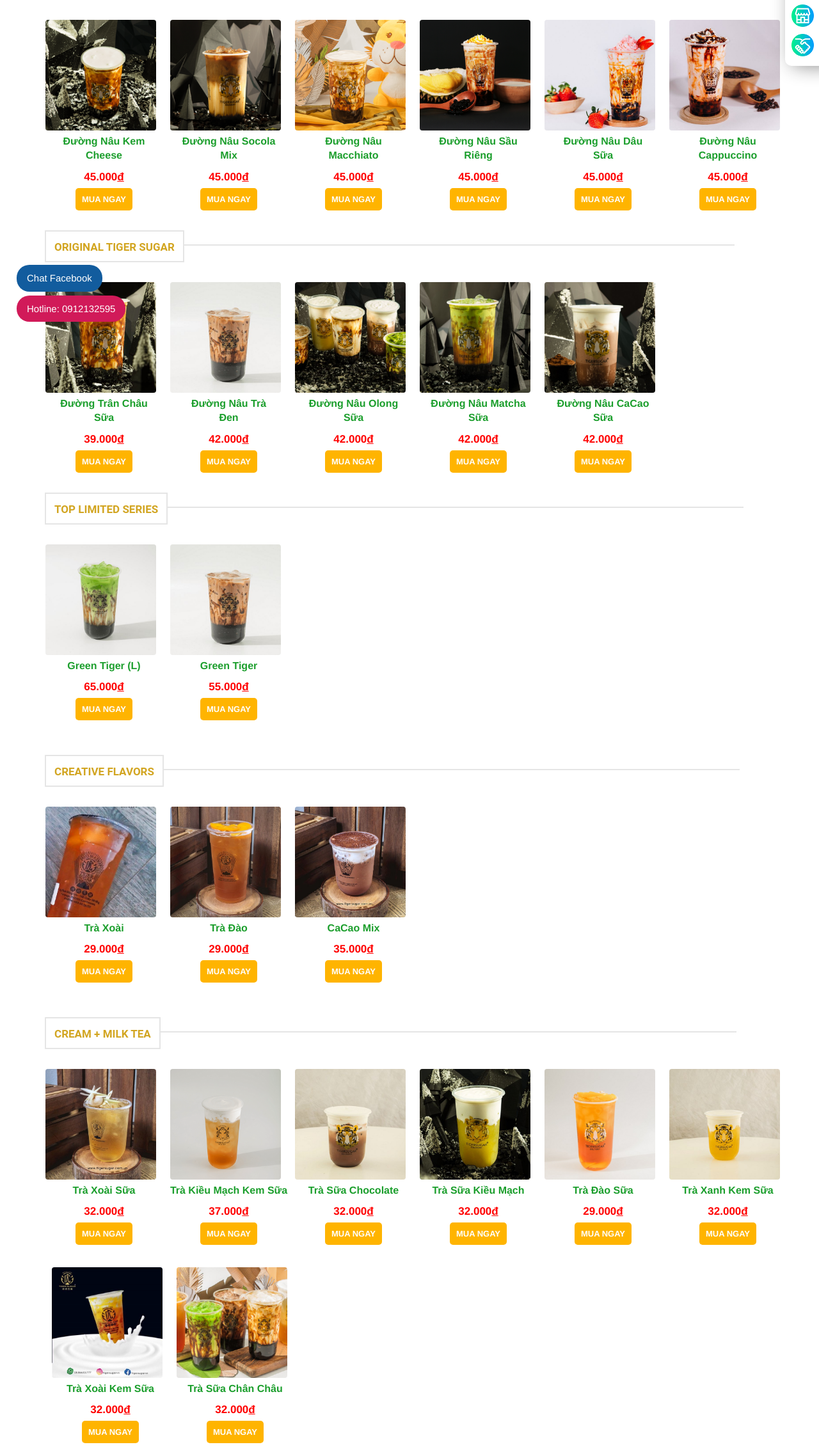
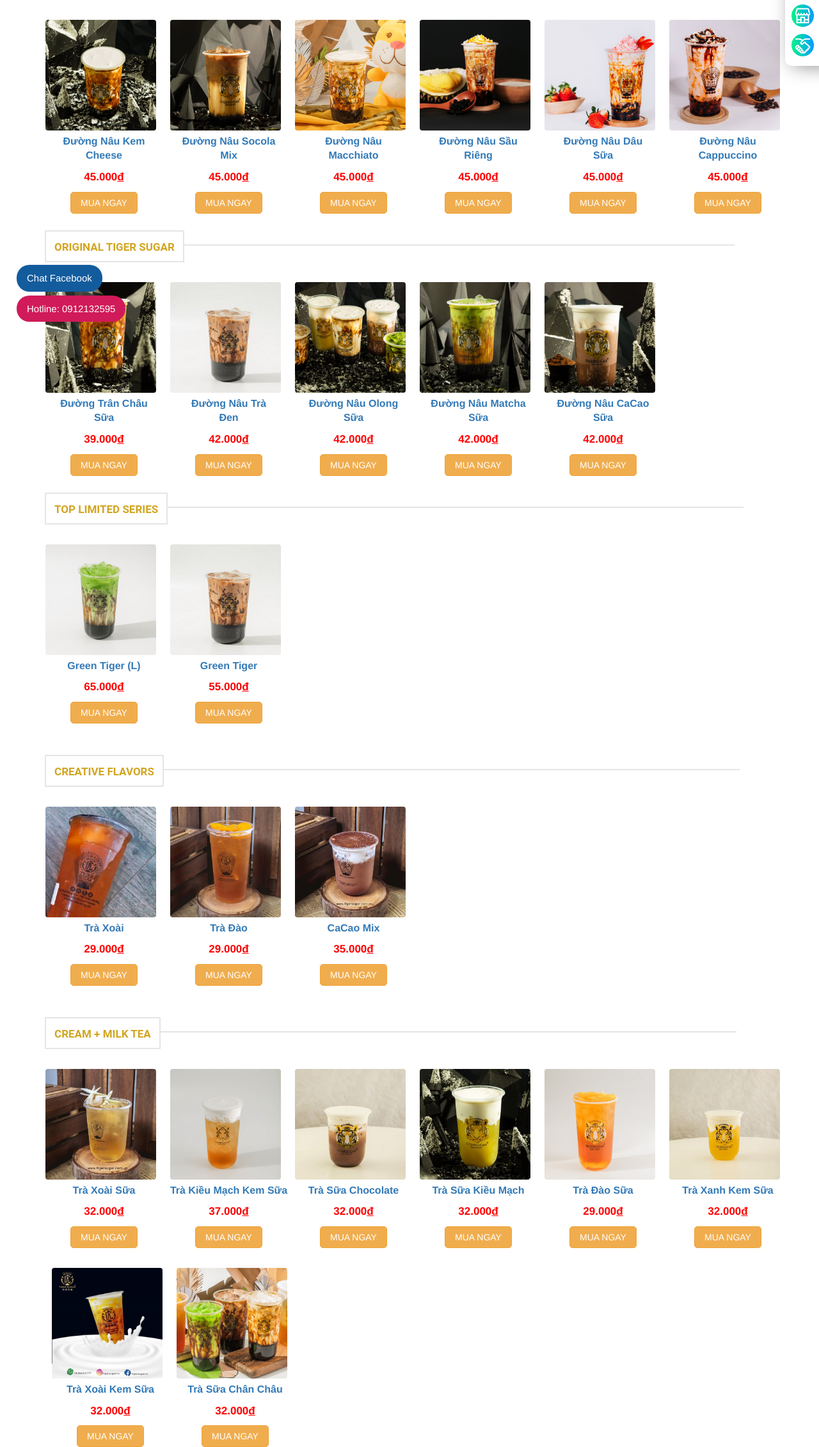
Before and after one commit to saomocmedia/the-avengers, a PHP site: page /view/menu.html in a window 1280 px wide. Shown: the part 251-2513 px from the top of the page at 64% size. Run offline with PHP 8.4, Linux system fonts and the light colour scheme; some web fonts are replaced.

Commit message:
duchiepp

```diff
--- a/css/style.css
+++ b/css/style.css
@@ -179,6 +179,7 @@
 }
 .mouse1, .mouse2, .mouse3, .mouse4, .mouse5, .mouse6{
     float: left;
+    text-align: center;
 }
 .mouse2, .mouse3, .mouse4, .mouse5, .mouse6{
     padding-left: 10px;
@@ -187,25 +188,22 @@
     float: left;
     padding-top: 30px;
     padding-left: 10px;
+    text-align: center;
 }
-figcaption{
+.pen1 figcaption, .pen2 figcaption, .pen3 figcaption, .pen4 figcaption, .pen5 figcaption{
     text-align: center;
     font-size: 16px;
     padding-top: 5px;
     font-weight: bold;
 }
+figure a:hover{
+    text-decoration: none;
+    color: goldenrod;
+}
 #price{
     color: #ff0000;
     font-weight: bold;
     font-size: 17px;
-}
-c.buttom{
-    font-size: 13px;
-    color: white;
-    background-color: #ffb400;
-    padding: 10px 10px;
-    border-radius: 5px;
-    text-transform: uppercase;
 }
 .pen2{
     max-width: 1170px;
@@ -238,6 +236,12 @@
     max-width: 1170px;
     height: 410px;
     padding-top: 30px;
+}
+.mouse .btn{
+    text-transform: uppercase;
+    border-radius: 5px;
+    padding-left: 15px;
+    padding-right: 15px;
 }
 .container .khoi{
     max-width: 175px;
@@ -331,6 +335,7 @@
 }
 .contactright a:hover{
     color: dodgerblue;
+    text-decoration: none;
 }
 .contactright:hover{
     right: 0;
--- a/view/menu.html
+++ b/view/menu.html
@@ -38,213 +38,285 @@
         <div class="container">
             <div class="pen1">
                 <div class="headerpen1">
-                    <a class="hinh">mix tiger sugar</a>
+                    <a class="hinh" style="text-decoration: none">mix tiger sugar</a>
                     <b></b>
                 </div>
                 <div class="mouse">
                     <div class="mouse1">
                         <figure>
                             <a href="sanpham.html" target="_blank"><div class="khoi"><img src="../images/duong-nau-kem-500x500.png"></div>
-                            <figcaption><p><font color="#1b9e2c">Đường Nâu Kem<br>Cheese</font></p><p><div id="price"></a>
-                                45.000<u>đ</u></div></p><p><c class="buttom">Mua Ngay</p></figcaption>
+                            <figcaption>
+                                <p>Đường Nâu Kem<br>Cheese</p></a><p><div id="price">
+                                45.000<u>đ</u></div></p>
+                            </figcaption>
                         </figure>
+                        <button type="submit" class="btn btn-warning">Mua Ngay</button>
                     </div>
                     <div class="mouse2">
                         <figure>
                             <a href="sanpham.html" target="_blank"><div class="khoi"><img src="../images/duong-nau-socola-mix.png"></div>
-                            <figcaption><p><font color="#1b9e2c">Đường Nâu Socola<br>Mix</font></p><p><div id="price"></a>
-                                45.000<u>đ</u></div></p><p><c class="buttom">Mua Ngay</p></figcaption>
+                            <figcaption>
+                                <p>Đường Nâu Socola<br>Mix</p></a><p><div id="price">
+                                45.000<u>đ</u></div></p>
+                            </figcaption>
                         </figure>
+                        <button type="submit" class="btn btn-warning">Mua Ngay</button>
                     </div>
                     <div class="mouse3">
                         <figure>
                             <a href="sanpham.html" target="_blank"><div class="khoi"><img src="../images/duong-nau-machiato.png"></div>
-                            <figcaption><p><font color="#1b9e2c">Đường Nâu <br>Macchiato</font></p><p><div id="price"></a>
-                                45.000<u>đ</u></div></p><p><c class="buttom" >Mua Ngay</p></figcaption>
+                            <figcaption>
+                                <p>Đường Nâu <br>Macchiato</p></a><p><div id="price">
+                                45.000<u>đ</u></div></p>
+                            </figcaption>
                         </figure>
+                        <button type="submit" class="btn btn-warning">Mua Ngay</button>
                     </div>
                     <div class="mouse4">
                         <figure>
                             <a href="sanpham.html" target="_blank"><div class="khoi"><img src="../images/duong-nau-sau-rieng.png"></div>
-                            <figcaption><p><font color="#1b9e2c">Đường Nâu Sầu<br>Riêng</font></p><p><div id="price"></a>
-                                45.000<u>đ</u></div></p><p><c class="buttom" >Mua Ngay</p></figcaption>
+                            <figcaption>
+                                <p>Đường Nâu Sầu<br>Riêng</p></a><p><div id="price">
+                                45.000<u>đ</u></div></p>
+                            </figcaption>
                         </figure>
+                        <button type="submit" class="btn btn-warning">Mua Ngay</button>
                     </div>
                     <div class="mouse5">
                         <figure>
                             <a href="sanpham.html" target="_blank"><div class="khoi"><img src="../images/duong-nau-dau-sua.jpg"></div>
-                            <figcaption><p><font color="#1b9e2c">Đường Nâu Dâu<br>Sữa</font></p><p><div id="price"></a>
-                                45.000<u>đ</u></div></p><p><c class="buttom" >Mua Ngay</p></figcaption>
+                            <figcaption>
+                                <p>Đường Nâu Dâu<br>Sữa</p></a><p><div id="price">
+                                45.000<u>đ</u></div></p>
+                            </figcaption>
                         </figure>
+                        <button type="submit" class="btn btn-warning">Mua Ngay</button>
                     </div>
                     <div class="mouse6">
                         <figure>
                             <a href="sanpham.html" target="_blank"><div class="khoi"><img src="../images/duong-nau-cappuccino.jpg"></div>
-                            <figcaption><p><font color="#1b9e2c">Đường Nâu<br>Cappuccino</font></p><p><div id="price"></a>
-                                45.000<u>đ</u></div></p><p><c class="buttom" >Mua Ngay</p></figcaption>
+                            <figcaption>
+                                <p>Đường Nâu<br>Cappuccino</p></a><p><div id="price">
+                                45.000<u>đ</u></div></p>
+                            </figcaption>
                         </figure>
+                        <button type="submit" class="btn btn-warning">Mua Ngay</button>
                     </div>
                 </div>
             </div>
 
             <div class="pen2">
                 <div class="headerpen2">
-                    <a class="hinh">original tiger sugar</a>
+                    <a class="hinh" style="text-decoration: none">original tiger sugar</a>
                     <b></b>
                 </div>
                 <div class="mouse">
                     <div class="mouse1">
                         <figure>
                             <a href="sanpham.html" target="_blank"><div class="khoi"><img src="../images/duong-tran-chau-sua.jpg"></div>
-                            <figcaption><p><font color="#1b9e2c">Đường Trân Châu<br>Sữa</font></p><p><div id="price"></a>
-                                39.000<u>đ</u></div></p><p><c class="buttom" >Mua Ngay</p></figcaption>
+                            <figcaption>
+                                <p>Đường Trân Châu<br>Sữa</p></a><p><div id="price">
+                                39.000<u>đ</u></div></p>
+                            </figcaption>
                         </figure>
+                        <button type="submit" class="btn btn-warning">Mua Ngay</button>
                     </div>
                     <div class="mouse2">
                         <figure>
                             <a href="sanpham.html" target="_blank"><div class="khoi"><img src="../images/duong-nau-tra-den-sua.jpg"></div>
-                            <figcaption><p><font color="#1b9e2c">Đường Nâu Trà<br>Đen</font></p><p><div id="price"></a>
-                                42.000<u>đ</u></div></p><p><c class="buttom" >Mua Ngay</p></figcaption>
+                            <figcaption>
+                                <p>Đường Nâu Trà<br>Đen</p></a><p><div id="price">
+                                42.000<u>đ</u></div></p>
+                            </figcaption>
                         </figure>
+                        <button type="submit" class="btn btn-warning">Mua Ngay</button>
                     </div>
                     <div class="mouse3">
                         <figure>
                             <a href="sanpham.html" target="_blank"><div class="khoi"><img src="../images/tra-sua-huong-nhai.jpg"></div>
-                            <figcaption><p><font color="#1b9e2c">Đường Nâu Olong<br>Sữa</font></p><p><div id="price"></a>
-                                42.000<u>đ</u></div></p><p><c class="buttom" >Mua Ngay</p></figcaption>
+                            <figcaption>
+                                <p>Đường Nâu Olong<br>Sữa</p></a><p><div id="price">
+                                42.000<u>đ</u></div></p>
+                            </figcaption>
                         </figure>
+                        <button type="submit" class="btn btn-warning">Mua Ngay</button>
                     </div>
                     <div class="mouse4">
                         <figure>
                             <a href="sanpham.html" target="_blank"><div class="khoi"><img src="../images/duong-nau-matcha-sua.jpg"></div>
-                            <figcaption><p><font color="#1b9e2c">Đường Nâu Matcha<br>Sữa</font></p><p><div id="price"></a>
-                                42.000<u>đ</u></div></p><p><c class="buttom" >Mua Ngay</p></figcaption>
+                            <figcaption>
+                                <p>Đường Nâu Matcha<br>Sữa</p></a><p><div id="price">
+                                42.000<u>đ</u></div></p>
+                            </figcaption>
                         </figure>
+                        <button type="submit" class="btn btn-warning">Mua Ngay</button>
                     </div>
                     <div class="mouse5">
                         <figure>
                             <a href="sanpham.html" target="_blank"><div class="khoi"><img src="../images/duong-nau-cacao-sua.jpg"></div>
-                            <figcaption><p><font color="#1b9e2c">Đường Nâu CaCao<br>Sữa</font></p><p><div id="price"></a>
-                                42.000<u>đ</u></div></p><p><c class="buttom" >Mua Ngay</p></figcaption>
+                            <figcaption>
+                                <p>Đường Nâu CaCao<br>Sữa</p></a><p><div id="price">
+                                42.000<u>đ</u></div></p>
+                            </figcaption>
                         </figure>
+                        <button type="submit" class="btn btn-warning">Mua Ngay</button>
                     </div>
                 </div>
             </div>
 
             <div class="pen3">
                 <div class="headerpen3">
-                    <a class="hinh">top limited series</a>
+                    <a class="hinh" style="text-decoration: none">top limited series</a>
                     <b></b>
                 </div>
                 <div class="mouse">
                     <div class="mouse1">
                         <figure>
                             <a href="sanpham.html" target="_blank"><div class="khoi"><img src="../images/green-tiger-l.jpg"></div>
-                            <figcaption><p><font color="#1b9e2c">Green Tiger (L)</font></p><p><div id="price"></a>
-                                65.000<u>đ</u></div></p><p><c class="buttom" >Mua Ngay</p></figcaption>
+                            <figcaption>
+                                <p>Green Tiger (L)</p></a><p><div id="price">
+                                65.000<u>đ</u></div></p>
+                            </figcaption>
                         </figure>
+                        <button type="submit" class="btn btn-warning">Mua Ngay</button>
                     </div>
                     <div class="mouse2">
                         <figure>
                             <a href="sanpham.html" target="_blank"><div class="khoi"><img src="../images/duong-nau-tra-den-sua.jpg"></div>
-                            <figcaption><p><font color="#1b9e2c">Green Tiger</font></p><p><div id="price"></a>
-                                55.000<u>đ</u></div></p><p><c class="buttom" >Mua Ngay</p></figcaption>
+                            <figcaption>
+                                <p>Green Tiger</p></a><p><div id="price">
+                                55.000<u>đ</u></div></p>
+                            </figcaption>
                         </figure>
+                        <button type="submit" class="btn btn-warning">Mua Ngay</button>
                     </div>
                 </div>
             </div>
 
             <div class="pen4">
                 <div class="headerpen1">
-                    <a class="hinh">creative flavors</a>
+                    <a class="hinh" style="text-decoration: none">creative flavors</a>
                     <b></b>
                 </div>
                 <div class="mouse">
                     <div class="mouse1">
                         <figure>
                             <a href="sanpham.html" target="_blank"><div class="khoi"><img src="../images/tra-xoai.jpg"></div>
-                            <figcaption><p><font color="#1b9e2c">Trà Xoài</font></p><p><div id="price"></a>
-                                29.000<u>đ</u></div></p><p><c class="buttom" >Mua Ngay</p></figcaption>
+                            <figcaption>
+                                <p>Trà Xoài</p></a><p><div id="price">
+                                29.000<u>đ</u></div></p>
+                            </figcaption>
                         </figure>
+                        <button type="submit" class="btn btn-warning">Mua Ngay</button>
                     </div>
                     <div class="mouse2">
                         <figure>
                             <a href="sanpham.html" target="_blank"><div class="khoi"><img src="../images/tra-dao9.jpg"></div>
-                            <figcaption><p><font color="#1b9e2c">Trà Đào</font></p><p><div id="price"></a>
-                                29.000<u>đ</u></div></p><p><c class="buttom" >Mua Ngay</p></figcaption>
+                            <figcaption>
+                                <p>Trà Đào</p></a><p><div id="price">
+                                29.000<u>đ</u></div></p>
+                            </figcaption>
                         </figure>
+                        <button type="submit" class="btn btn-warning">Mua Ngay</button>
                     </div>
                     <div class="mouse3">
                         <figure>
                             <a href="sanpham.html" target="_blank"><div class="khoi"><img src="../images/cacao-mix9.jpg"></div>
-                            <figcaption><p><font color="#1b9e2c">CaCao Mix</font></p><p><div id="price"></a>
-                                35.000<u>đ</u></div></p><p><c class="buttom" >Mua Ngay</p></figcaption>
+                            <figcaption>
+                                <p>CaCao Mix</p></a><p><div id="price">
+                                35.000<u>đ</u></div></p>
+                            </figcaption>
                         </figure>
+                        <button type="submit" class="btn btn-warning">Mua Ngay</button>
                     </div>
                 </div>
             </div>
 
             <div class="pen5">
                 <div class="headerpen1">
-                    <a class="hinh">cream + milk tea</a>
+                    <a class="hinh" style="text-decoration: none">cream + milk tea</a>
                     <b></b>
                 </div>
                 <div class="mouse">
                     <div class="mouse1">
                         <figure>
                             <a href="sanpham.html" target="_blank"><div class="khoi"><img src="../images/tra-xoai-sua.jpg"></div>
-                            <figcaption><p><font color="#1b9e2c">Trà Xoài Sữa</font></p></a>
-                                <p><div id="price">32.000<u>đ</u></div></p><p><c class="buttom" >Mua Ngay</p></figcaption>
+                            <figcaption>
+                                <p>Trà Xoài Sữa</p></a>
+                                <p><div id="price">32.000<u>đ</u></div></p>
+                            </figcaption>
                         </figure>
+                        <button type="submit" class="btn btn-warning">Mua Ngay</button>
                     </div>
                     <div class="mouse2">
                         <figure>
                             <a href="sanpham.html" target="_blank"><div class="khoi"><img src="../images/tra-kieu-mach-kem-sua.png"></div>
-                            <figcaption><p><font color="#1b9e2c">Trà Kiều Mạch Kem Sữa</font></p><p><div id="price"></a>
-                                37.000<u>đ</u></div></p><p><c class="buttom" >Mua Ngay</p></figcaption>
+                            <figcaption>
+                                <p>Trà Kiều Mạch Kem Sữa</p></a><p><div id="price">
+                                37.000<u>đ</u></div></p>
+                            </figcaption>
                         </figure>
+                        <button type="submit" class="btn btn-warning">Mua Ngay</button>
                     </div>
                     <div class="mouse3">
                         <figure>
                             <a href="sanpham.html" target="_blank"><div class="khoi"><img src="../images/tra-sua-chocolate.jpg"></div>
-                            <figcaption><p><font color="#1b9e2c">Trà Sữa Chocolate</font></p><p><div id="price"></a>
-                                32.000<u>đ</u></div></p><p><c class="buttom" >Mua Ngay</p></figcaption>
+                            <figcaption>
+                                <p>Trà Sữa Chocolate</p></a><p><div id="price">
+                                32.000<u>đ</u></div></p>
+                            </figcaption>
                         </figure>
+                        <button type="submit" class="btn btn-warning">Mua Ngay</button>
                     </div>
                     <div class="mouse4">
                         <figure>
                             <a href="sanpham.html" target="_blank"><div class="khoi"><img src="../images/tra-sua-kieu-mach.jpg"></div>
-                            <figcaption><p><font color="#1b9e2c">Trà Sữa Kiều Mạch</font></p><p><div id="price"></a>
-                                32.000<u>đ</u></div></p><p><c class="buttom" >Mua Ngay</p></figcaption>
+                            <figcaption>
+                                <p>Trà Sữa Kiều Mạch</p></a><p><div id="price">
+                                32.000<u>đ</u></div></p>
+                            </figcaption>
                         </figure>
+                        <button type="submit" class="btn btn-warning">Mua Ngay</button>
                     </div>
                     <div class="mouse5">
                         <figure>
                             <a href="sanpham.html" target="_blank"><div class="khoi"><img src="../images/tra-dao-sua-1.jpg"></div>
-                            <figcaption><p><font color="#1b9e2c">Trà Đào Sữa</font></p><p><div id="price"></a>
-                                29.000<u>đ</u></div></p><p><c class="buttom" >Mua Ngay</p></figcaption>
+                            <figcaption>
+                                <p>Trà Đào Sữa</p></a><p><div id="price">
+                                29.000<u>đ</u></div></p>
+                            </figcaption>
                         </figure>
+                        <button type="submit" class="btn btn-warning">Mua Ngay</button>
                     </div>
                     <div class="mouse6">
                         <figure>
                             <a href="sanpham.html" target="_blank"><div class="khoi"><img src="../images/tra-xanh-kem-sua.jpg"></div>
-                            <figcaption><p><font color="#1b9e2c">Trà Xanh Kem Sữa</font></p><p><div id="price"></a>
-                                32.000<u>đ</u></div></p><p><c class="buttom" >Mua Ngay</p></figcaption>
+                            <figcaption>
+                                <p>Trà Xanh Kem Sữa</p></a><p><div id="price">
+                                32.000<u>đ</u></div></p>
+                            </figcaption>
                         </figure>
+                        <button type="submit" class="btn btn-warning">Mua Ngay</button>
                     </div>
                     <div class="mouse7">
                         <figure>
                             <a href="sanpham.html" target="_blank"><div class="khoi"><img src="../images/tra-xoai-kem-sua.jpg"></div>
-                            <figcaption><p><font color="#1b9e2c">Trà Xoài Kem Sữa</font></p><p><div id="price"></a>
-                                32.000<u>đ</u></div></p><p><c class="buttom" >Mua Ngay</p></figcaption>
+                            <figcaption>
+                                <p>Trà Xoài Kem Sữa</p></a><p><div id="price">
+                                32.000<u>đ</u></div></p>
+                            </figcaption>
                         </figure>
+                        <button type="submit" class="btn btn-warning">Mua Ngay</button>
                     </div>
                     <div class="mouse8">
                         <figure>
                             <a href="sanpham.html" target="_blank"><div class="khoi"><img src="../images/tra-sua-tran-chau.jpg"></div>
-                            <figcaption><p><font color="#1b9e2c">Trà Sữa Chân Châu</font></p><p><div id="price"></a>
-                                32.000<u>đ</u></div></p><p><c class="buttom" >Mua Ngay</p></figcaption>
+                            <figcaption>
+                                <p>Trà Sữa Chân Châu</p></a><p><div id="price">
+                                32.000<u>đ</u></div></p>
+                            </figcaption>
                         </figure>
+                        <button type="submit" class="btn btn-warning">Mua Ngay</button>
                     </div>
                 </div>
             </div>
```
